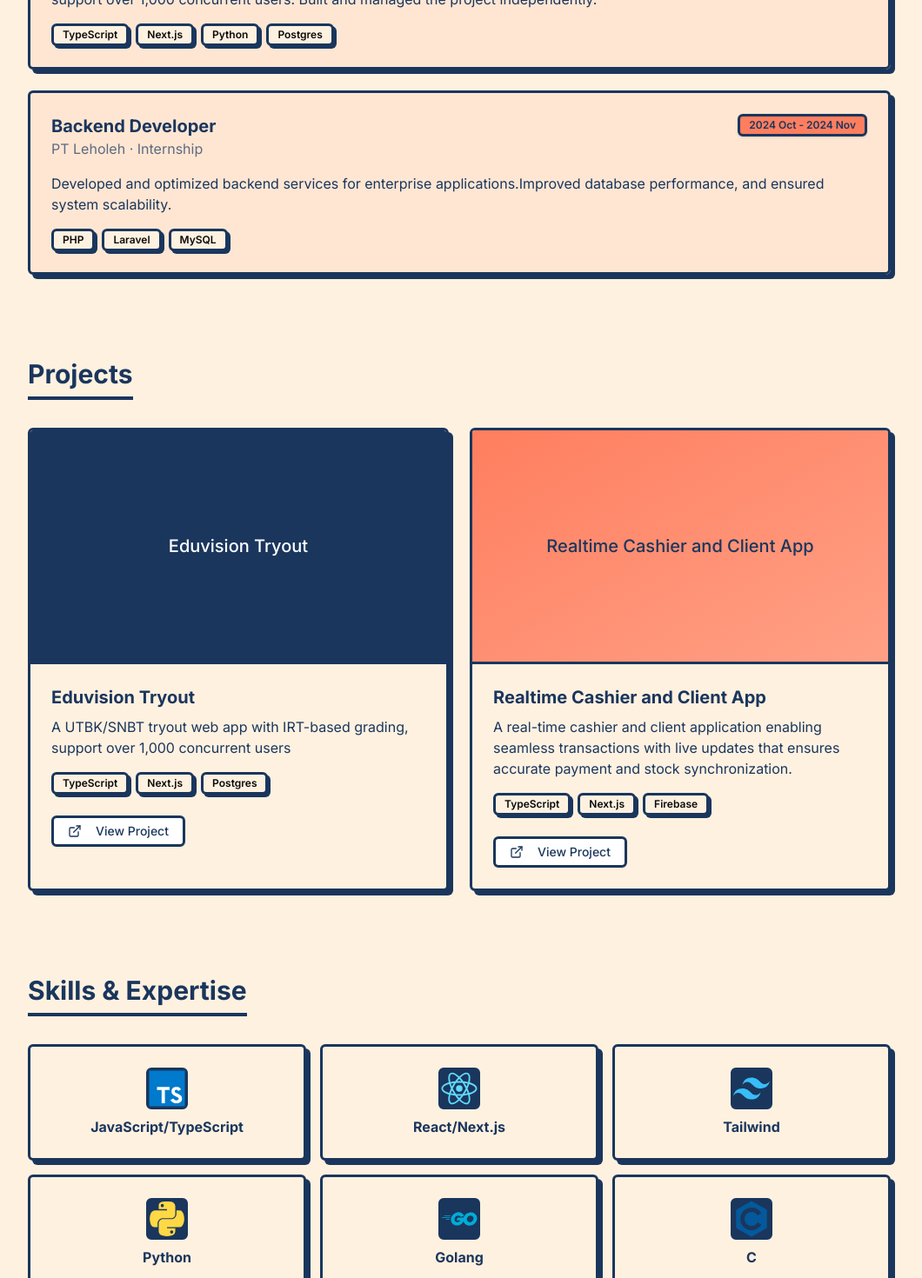
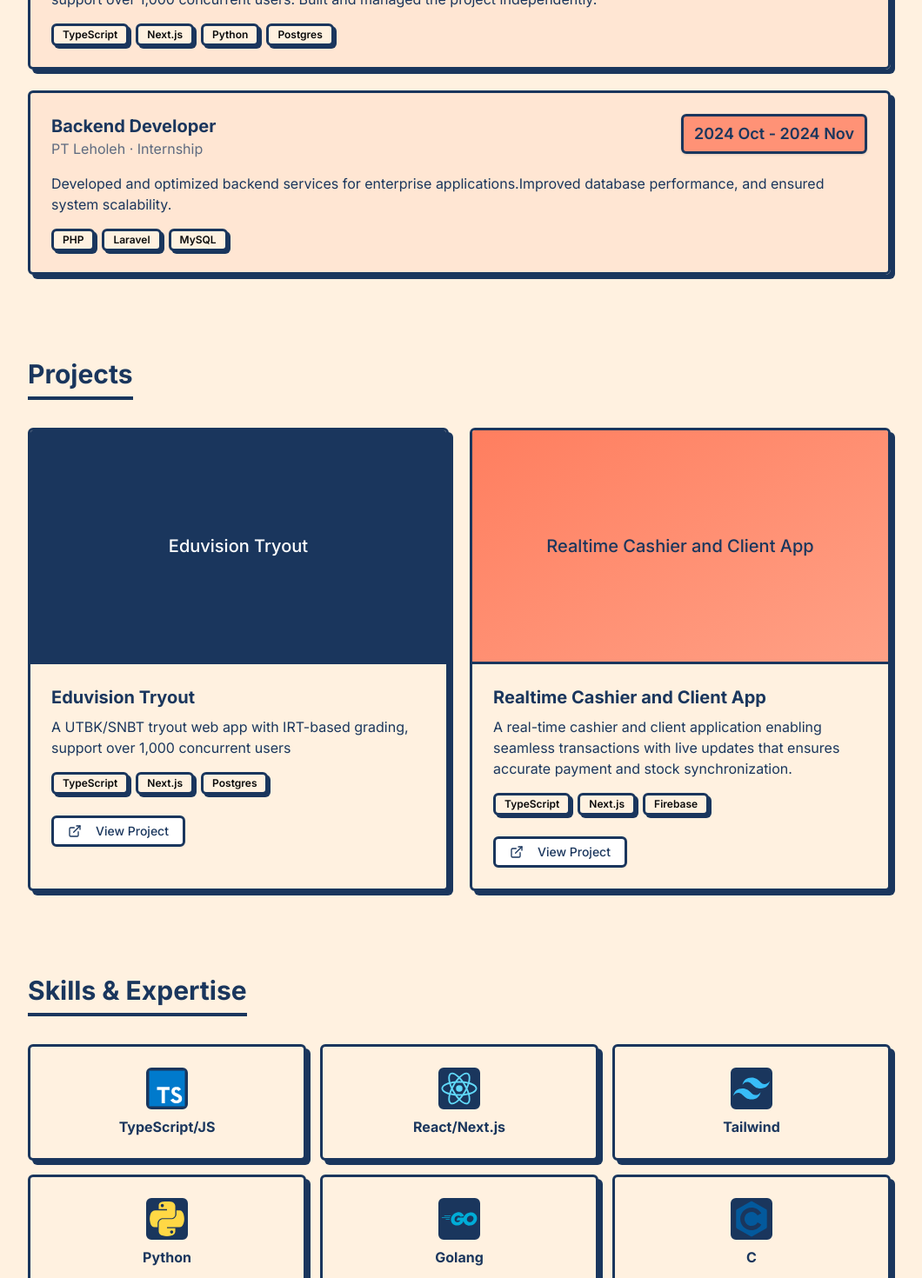
Before and after one commit to Mahusaa/portofolio, a Next.js app: page / in a window 1280 px wide. Shown: the part 920-2390 px from the top of the page at 87% size, without its empty margins (112-1172 px from the left). Built offline with nearby package versions, Linux system fonts and the light colour scheme.

Commit message:
[fix] badge in experience

```diff
--- a/src/app/page.tsx
+++ b/src/app/page.tsx
@@ -5,7 +5,6 @@ import { Badge } from "~/components/ui/badge"
 import Navbar from "~/components/Navbar"
 import ExperienceCard from "~/components/ExperienceCard"
 import Link from "next/link"
-import Footer from "~/components/Footer"
 
 
 const experiences = [
@@ -193,7 +192,7 @@ export default function Home() {
                     <path fill="#fff" d="M22.67 47h99.67v73.67H22.67z"></path><path data-name="original" fill="#007acc" d="M1.5 63.91v62.5h125v-125H1.5zm100.73-5a15.56 15.56 0 017.82 4.5 20.58 20.58 0 013 4c0 .16-5.4 3.81-8.69 5.85-.12.08-.6-.44-1.13-1.23a7.09 7.09 0 00-5.87-3.53c-3.79-.26-6.23 1.73-6.21 5a4.58 4.58 0 00.54 2.34c.83 1.73 2.38 2.76 7.24 4.86 8.95 3.85 12.78 6.39 15.16 10 2.66 4 3.25 10.46 1.45 15.24-2 5.2-6.9 8.73-13.83 9.9a38.32 38.32 0 01-9.52-.1 23 23 0 01-12.72-6.63c-1.15-1.27-3.39-4.58-3.25-4.82a9.34 9.34 0 011.15-.73L82 101l3.59-2.08.75 1.11a16.78 16.78 0 004.74 4.54c4 2.1 9.46 1.81 12.16-.62a5.43 5.43 0 00.69-6.92c-1-1.39-3-2.56-8.59-5-6.45-2.78-9.23-4.5-11.77-7.24a16.48 16.48 0 01-3.43-6.25 25 25 0 01-.22-8c1.33-6.23 6-10.58 12.82-11.87a31.66 31.66 0 019.49.26zm-29.34 5.24v5.12H56.66v46.23H45.15V69.26H28.88v-5a49.19 49.19 0 01.12-5.17C29.08 59 39 59 51 59h21.83z"></path>
                   </svg>
                 </div>
-                <h3 className="font-bold">JavaScript/TypeScript</h3>
+                <h3 className="font-bold">TypeScript/JS</h3>
               </div>
             </div>
 
--- a/src/components/ExperienceCard.tsx
+++ b/src/components/ExperienceCard.tsx
@@ -17,7 +17,7 @@ const ExperienceCard: React.FC<ExperienceCardProps> = ({ title, company, duratio
             <h3 className="text-xl font-bold">{title}</h3>
             <p className="text-navy/70">{company} · {positionType}</p>
           </div>
-          <Badge className="bg-coral text-navy border-3 border-navy rounded-md shadow-brutal-sm-navy">
+          <Badge className="px-2 py-1 md:px-3 md:py-1.5 text-sm md:text-base lg:text-lg bg-coral/80 text-navy border-[3px] border-navy rounded-md shadow-brutal-sm-navy md:shadow-brutal-md-navy lg:shadow-brutal-lg-navy hover:bg-coral">
             {duration}
           </Badge>
         </div>
```
